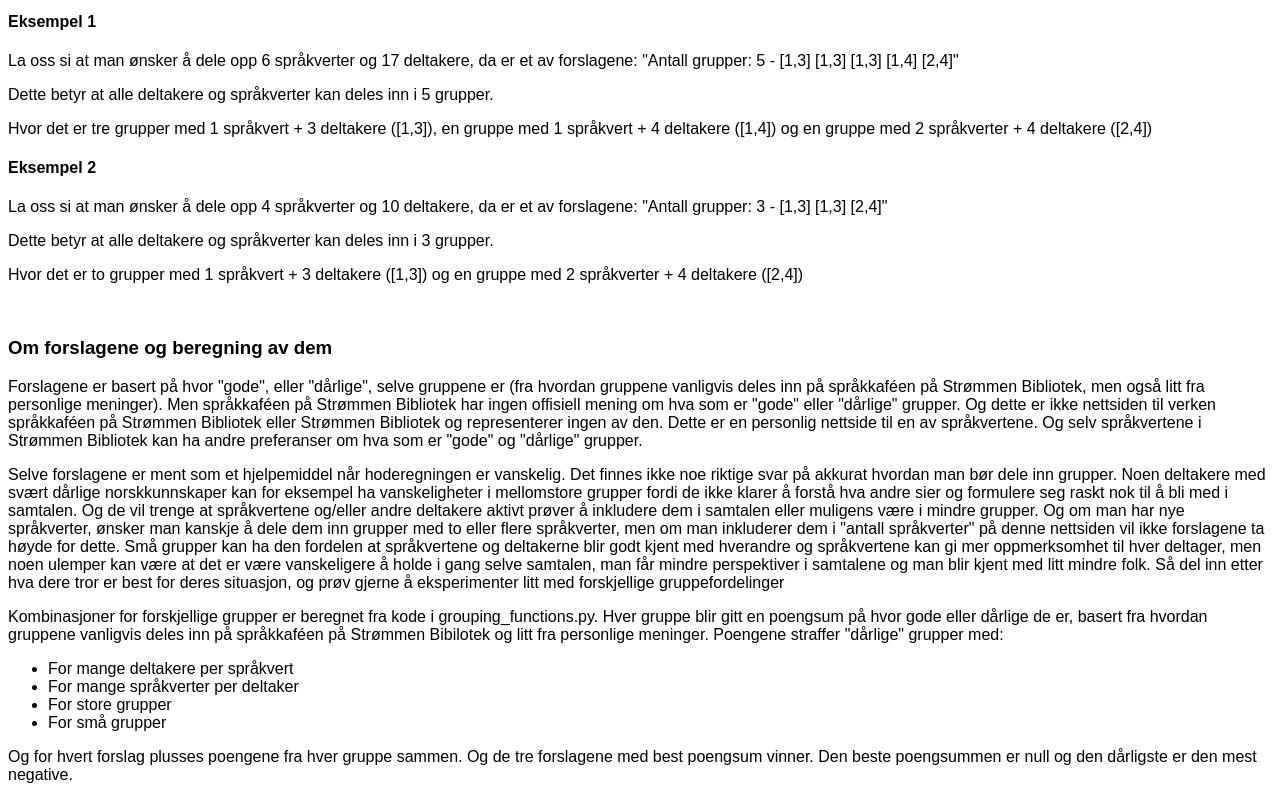
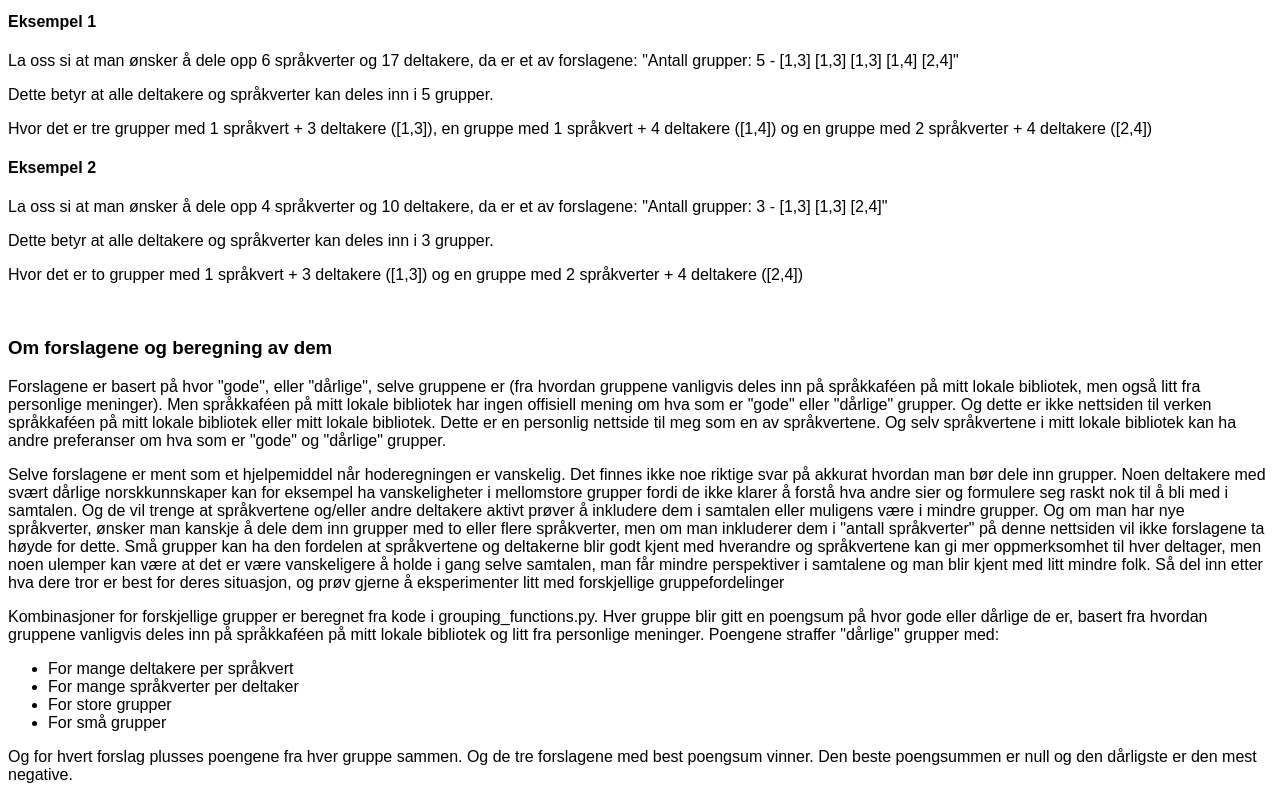
Before and after one commit to chrisskiberg/grouping-tool, a plain HTML site: page index.html in a window 1280 px wide. Shown: the part 419-1219 px from the top of the page. Drawn offline with Linux system fonts and the light colour scheme.

Commit message:
Update index.html

```diff
--- a/index.html
+++ b/index.html
@@ -60,11 +60,11 @@ body {
 
 
 <h3>Om forslagene og beregning av dem</h3>
-<p>Forslagene er basert på hvor "gode", eller "dårlige", selve gruppene er (fra hvordan gruppene vanligvis deles inn på språkkaféen på Strømmen Bibliotek, men også litt fra personlige meninger). Men språkkaféen på Strømmen Bibliotek har ingen offisiell mening om hva som er "gode" eller "dårlige" grupper. Og dette er ikke nettsiden til verken språkkaféen på Strømmen Bibliotek eller Strømmen Bibliotek og representerer ingen av den. Dette er en personlig nettside til en av språkvertene. Og selv språkvertene i Strømmen Bibliotek kan ha andre preferanser om hva som er "gode" og "dårlige" grupper.</p>
+<p>Forslagene er basert på hvor "gode", eller "dårlige", selve gruppene er (fra hvordan gruppene vanligvis deles inn på språkkaféen på mitt lokale bibliotek, men også litt fra personlige meninger). Men språkkaféen på mitt lokale bibliotek har ingen offisiell mening om hva som er "gode" eller "dårlige" grupper. Og dette er ikke nettsiden til verken språkkaféen på mitt lokale bibliotek eller mitt lokale bibliotek. Dette er en personlig nettside til meg som en av språkvertene. Og selv språkvertene i mitt lokale bibliotek kan ha andre preferanser om hva som er "gode" og "dårlige" grupper.</p>
 
 <p>Selve forslagene er ment som et hjelpemiddel når hoderegningen er vanskelig. Det finnes ikke noe riktige svar på akkurat hvordan man bør dele inn grupper. Noen deltakere med svært dårlige norskkunnskaper kan for eksempel ha vanskeligheter i mellomstore grupper fordi de ikke klarer å forstå hva andre sier og formulere seg raskt nok til å bli med i samtalen. Og de vil trenge at språkvertene og/eller andre deltakere aktivt prøver å inkludere dem i samtalen eller muligens være i mindre grupper. Og om man har nye språkverter, ønsker man kanskje å dele dem inn grupper med to eller flere språkverter, men om man inkluderer dem i "antall språkverter" på denne nettsiden vil ikke forslagene ta høyde for dette. Små grupper kan ha den fordelen at språkvertene og deltakerne blir godt kjent med hverandre og språkvertene kan gi mer oppmerksomhet til hver deltager, men noen ulemper kan være at det er være vanskeligere å holde i gang selve samtalen, man får mindre perspektiver i samtalene og man blir kjent med litt mindre folk. Så del inn etter hva dere tror er best for deres situasjon, og prøv gjerne å eksperimenter litt med forskjellige gruppefordelinger</p>
 
-<p>Kombinasjoner for forskjellige grupper er beregnet fra kode i grouping_functions.py. Hver gruppe blir gitt en poengsum på hvor gode eller dårlige de er, basert fra hvordan gruppene vanligvis deles inn på språkkaféen på Strømmen Bibilotek og litt fra personlige meninger. Poengene straffer "dårlige" grupper med:</p>
+<p>Kombinasjoner for forskjellige grupper er beregnet fra kode i grouping_functions.py. Hver gruppe blir gitt en poengsum på hvor gode eller dårlige de er, basert fra hvordan gruppene vanligvis deles inn på språkkaféen på mitt lokale bibliotek og litt fra personlige meninger. Poengene straffer "dårlige" grupper med:</p>
 
 <ul>
   <li>For mange deltakere per språkvert</li>
```
